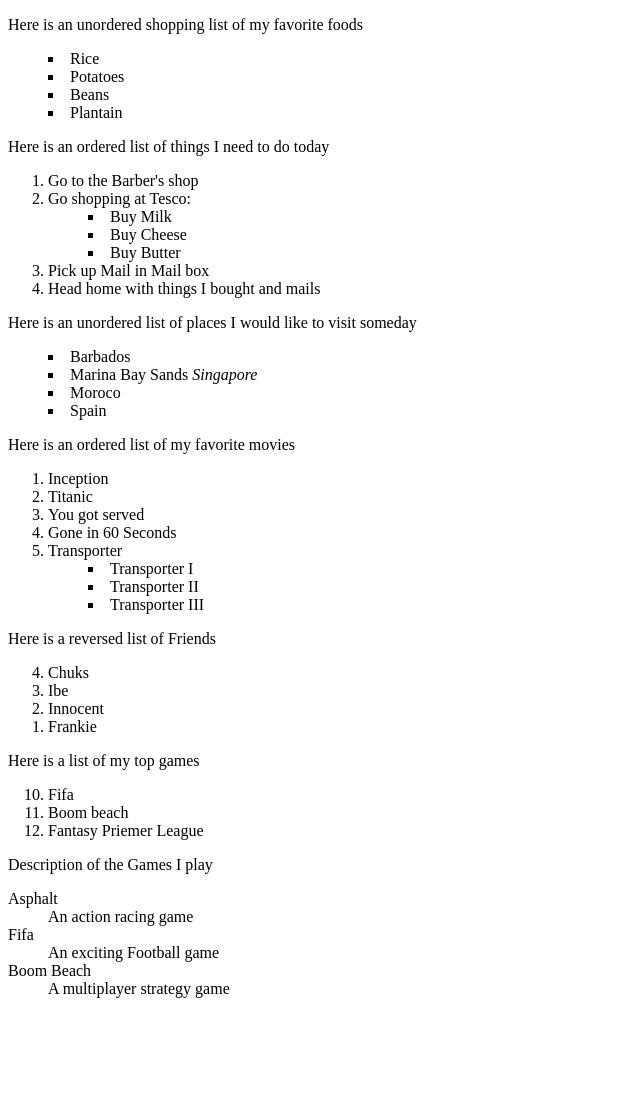
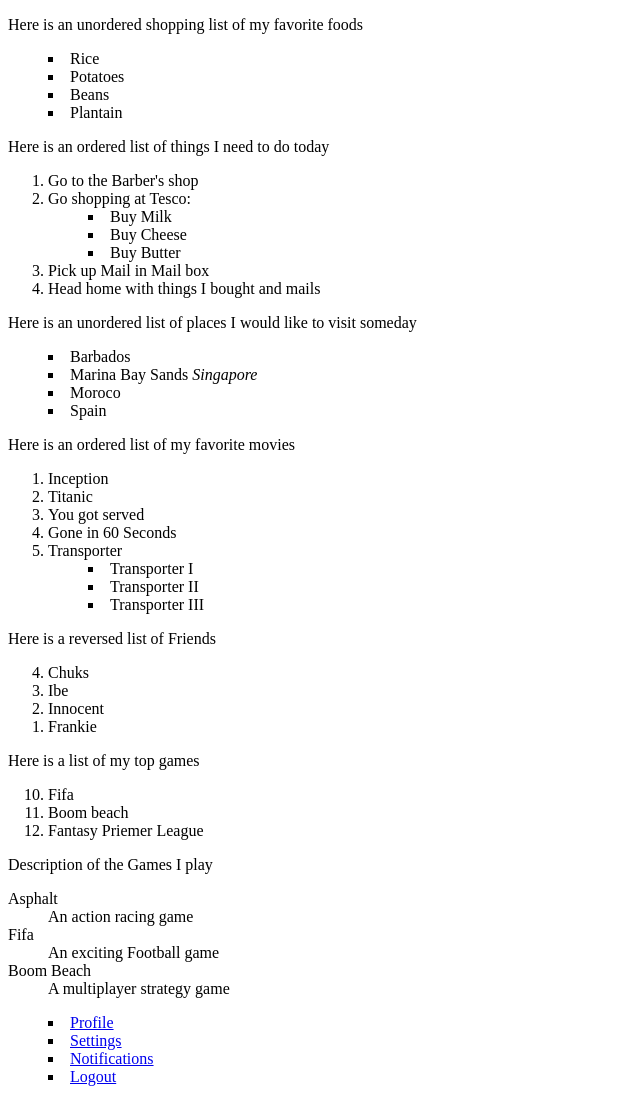
Before and after one commit to daniel-okoro/git_top, a plain HTML site: page html-boilerplate/list.html in a window 1280 px wide. Shown: the whole page, without its empty margins (0-640 px from the left). Before the commit the page ends 1014 px from the top, so only its background shows below. Drawn offline with Linux system fonts and the light colour scheme.

Commit message:
Added navigation list and modified list.html

```diff
--- a/html-boilerplate/list.html
+++ b/html-boilerplate/list.html
@@ -82,6 +82,15 @@
         <dd>A multiplayer strategy game</dd>
     </dl>
 
+    <nav class="navigation">
+        <ul>
+            <li><a href="#">Profile</a></li>
+            <li><a href="#">Settings</a></li>
+            <li><a href="#">Notifications</a></li>
+            <li><a href="#">Logout</a></li>
+        </ul>
+    </nav>
+
 </body>
 
 </html>
```
Also changed, not shown: html-boilerplate/nav.html (added, +18 -0 lines).
